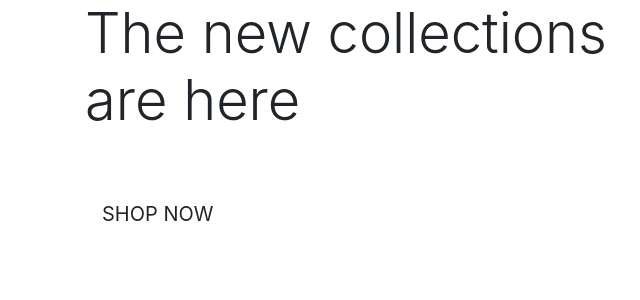
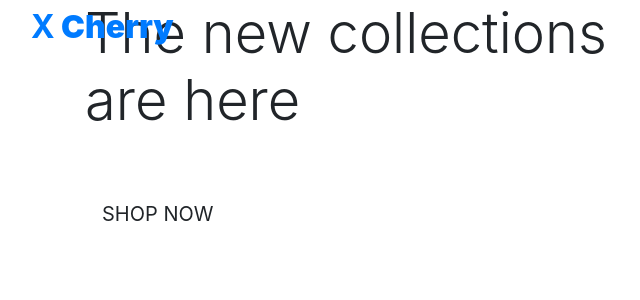
Before and after one commit to andrius-siup/cherry-on-the-cake, a Django app: page / in a window 1280 px wide. Shown: the top 300 px of the page, without its empty margins (0-640 px from the left). Run offline with Django 3.2, Linux system fonts and the light colour scheme; some libraries are stand-ins or nearby versions.

Commit message:
Added logo

```diff
--- a/templates/base.html
+++ b/templates/base.html
@@ -35,7 +35,18 @@
     <title>X Cherry {% block extra_title %}{% endblock %}</title>
   </head>
   <body>
-    <header class="container-fluid fixed-top"></header>
+    <header class="container-fluid fixed-top">
+    <div class="row">
+        <div class="col-12 col-lg-4 my-auto py-1 py-lg-0 text-center text-lg-left">
+          <a href="{% url 'home' %}" class="nav-link main-logo-link">
+            <h2 class="logo-font text-black my-0"><strong>X<strong> Cherry</h2>
+          </a>
+        </div>
+        <div class="col-12 col-lg-4 my-auto py-1 py-lg-0"></div>
+        <div class="col-12 col-lg-4 my-auto py-1 py-lg-0"></div>
+    </div>
+
+    </header>
 
     {% if messages %}
         <div class="message-container"></div>
```
